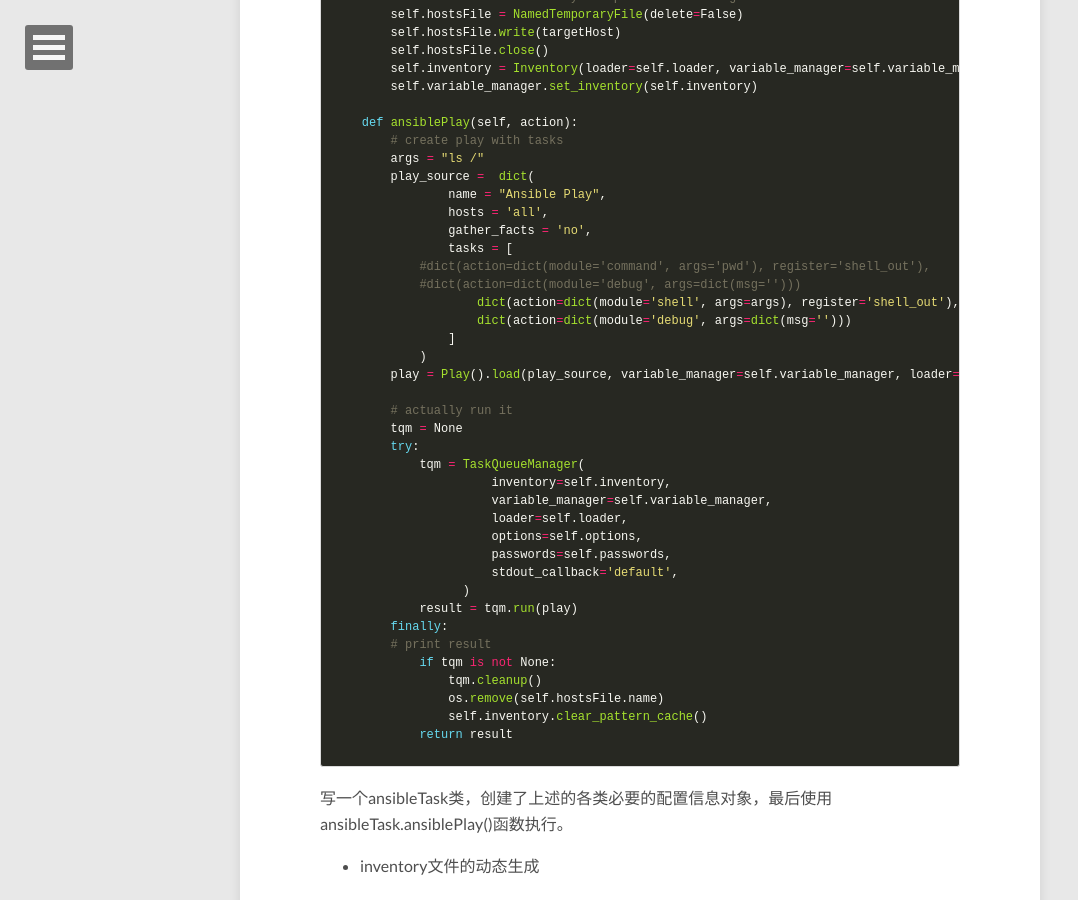
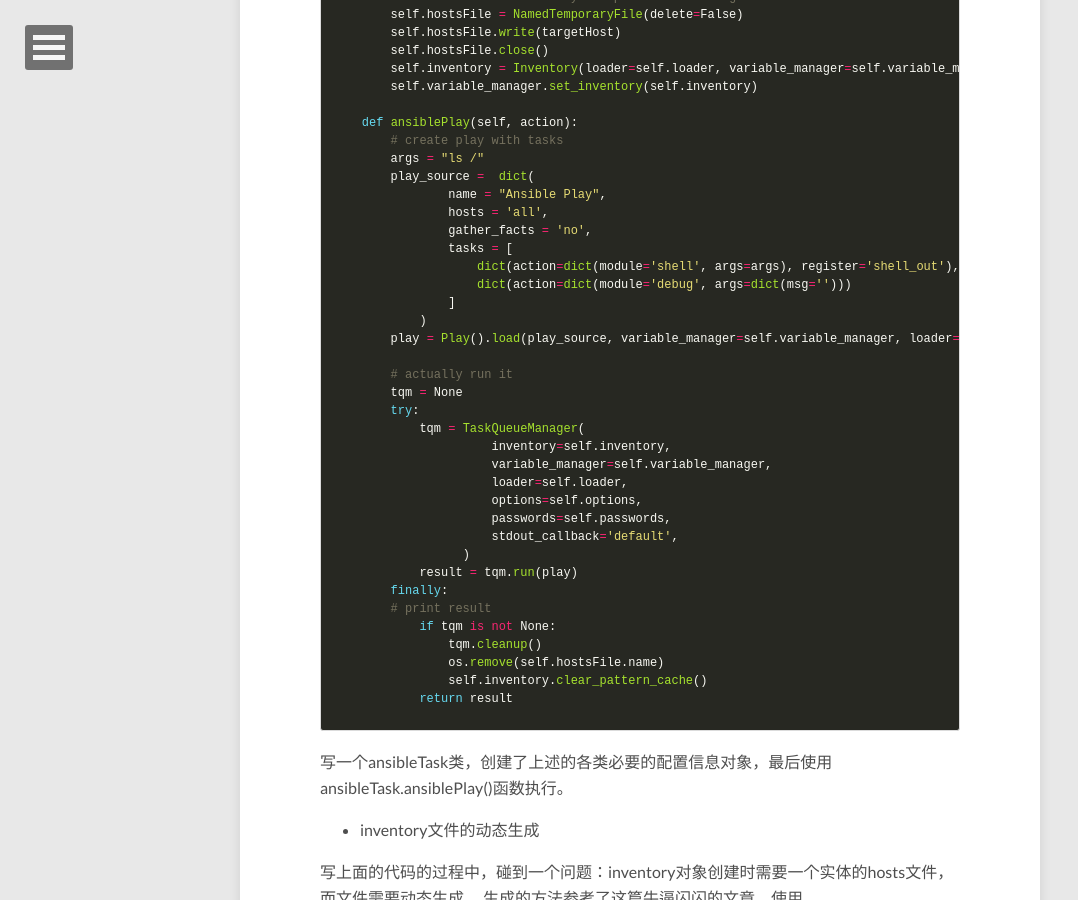
Before and after one commit to seethedoor/seethedoor.github.io, a Jekyll site: the page built from _posts/2016-07-05-how-to-use-ansible2.md, in a window 1280 px wide and 900 px high, scrolled down 4121 px. Shown: the whole window, without its empty margins (0-1078 px from the left). Built offline with Jekyll 4.4.1, drawn with Linux system fonts in a browser that asks for light colours; nearby versions of some CDN libraries; comment, search, counter and statistics services are not loaded.

Commit message:
add new a post

```diff
--- a/_posts/2016-07-05-how-to-use-ansible2.md
+++ b/_posts/2016-07-05-how-to-use-ansible2.md
@@ -192,8 +192,6 @@ class AnsibleTask(object):
                 hosts = 'all',
                 gather_facts = 'no',
                 tasks = [
-            #dict(action=dict(module='command', args='pwd'), register='shell_out'),
-            #dict(action=dict(module='debug', args=dict(msg='{{shell_out.stdout}}')))
                     dict(action=dict(module='shell', args=args), register='shell_out'),
                     dict(action=dict(module='debug', args=dict(msg='{{shell_out.stdout}}')))
                 ]
```
